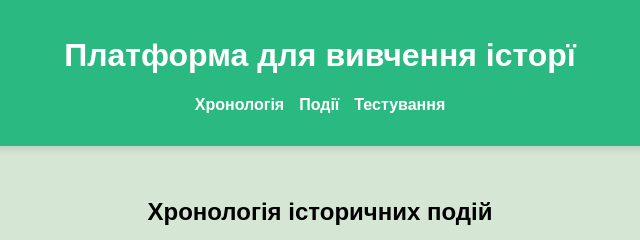
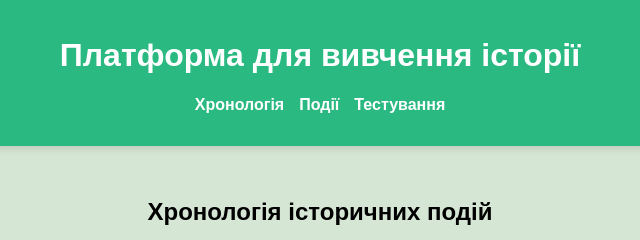
Before and after one commit to viktoriaplevachuk2302/viktoriaplevachuk2302.github.io, a plain HTML site: page index.html in a window 1280 px wide. Shown: the top 240 px of the page, 320-960 px from the left. Drawn offline with Linux system fonts and the light colour scheme.

Commit message:
Update index.html

```diff
--- a/index.html
+++ b/index.html
@@ -21,7 +21,7 @@
 </head>
 <body>
     <header>
-        <h1>Платформа для вивчення історї</h1>
+        <h1>Платформа для вивчення історії</h1>
         <nav>
             <ul>
                 <li><a href="#timeline">Хронологія</a></li>
```
